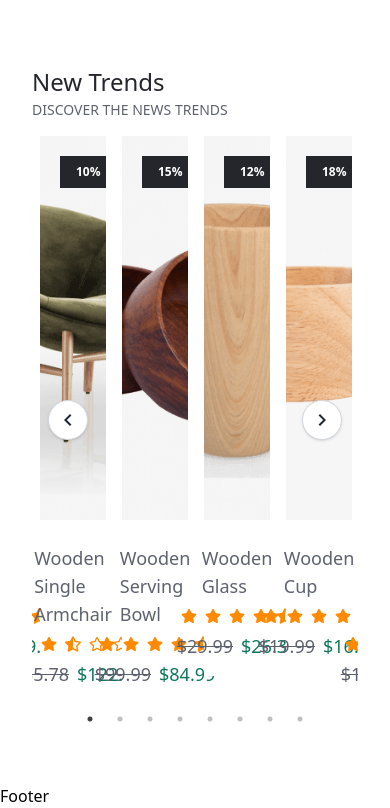
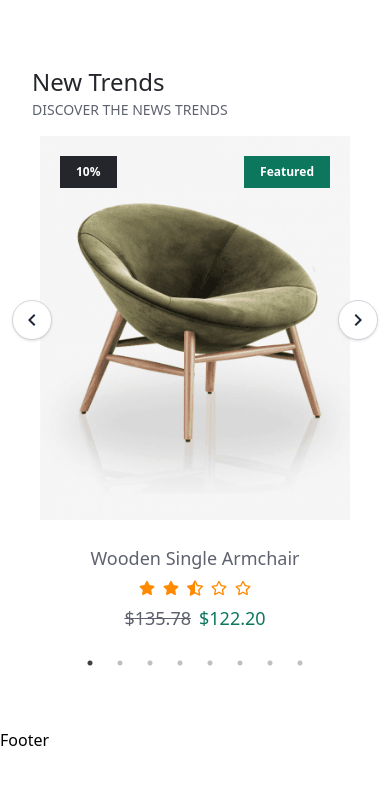
Before and after one commit to gabriellamsa/ecommerce-website, a React (Vite) app: page / in a window 390 px wide. Shown: the part 8439-9247 px from the top of the page. After the commit the page ends 9191 px from the top, so only its background shows below. Built offline with nearby package versions, Linux system fonts and the light colour scheme.

Commit message:
fix: adjust product slider spacing and responsiveness

```diff
--- a/src/components/product/ProductSlide.jsx
+++ b/src/components/product/ProductSlide.jsx
@@ -10,7 +10,7 @@ function CustomNextArrow(props) {
   const { onClick } = props;
   return (
     <div
-      className="absolute top-1/2 right-4 transform -translate-y-1/2 z-20 cursor-pointer"
+      className="absolute top-[32%] -right-5 lg:-right-32 rounded-full cursor-pointer"
       onClick={onClick}
     >
       <div className="w-10 h-10 bg-white border border-gray-300 rounded-full flex items-center justify-center shadow hover:bg-gray-100">
@@ -24,7 +24,7 @@ function CustomPrevArrow(props) {
   const { onClick } = props;
   return (
     <div
-      className="absolute top-1/2 left-4 transform -translate-y-1/2 z-20 cursor-pointer"
+      className="absolute top-[32%] -left-5 lg:-left-32 rounded-full cursor-pointer z-10"
       onClick={onClick}
     >
       <div className="w-10 h-10 bg-white border border-gray-300 rounded-full flex items-center justify-center shadow hover:bg-gray-100">
@@ -59,17 +59,31 @@ export const ProductSlideCard = () => {
     slidesToScroll: 1,
     nextArrow: <CustomNextArrow />,
     prevArrow: <CustomPrevArrow />,
+    responsive: [
+      {
+        breakpoint: 800,
+        settings: {
+          slidesToShow: 2,
+          slidesToScroll: 2,
+          slideInital: 2,
+        },
+      },
+      {
+        breakpoint: 480,
+        settings: {
+          slidesToShow: 1,
+          slidesToScroll: 1,
+          slideInital: 1,
+        },
+      },
+    ],
   };
 
   return (
     <>
       <Slider {...settings} className="gap-4">
-        {" "}
-        {/* Adicionando espaçamento entre os slides */}
         {productlists.map((product) => (
           <div key={product.id} className="px-2">
-            {" "}
-            {/* Pequeno espaçamento lateral */}
             <ProductCard
               id={product.id}
               title={product.title}
```
